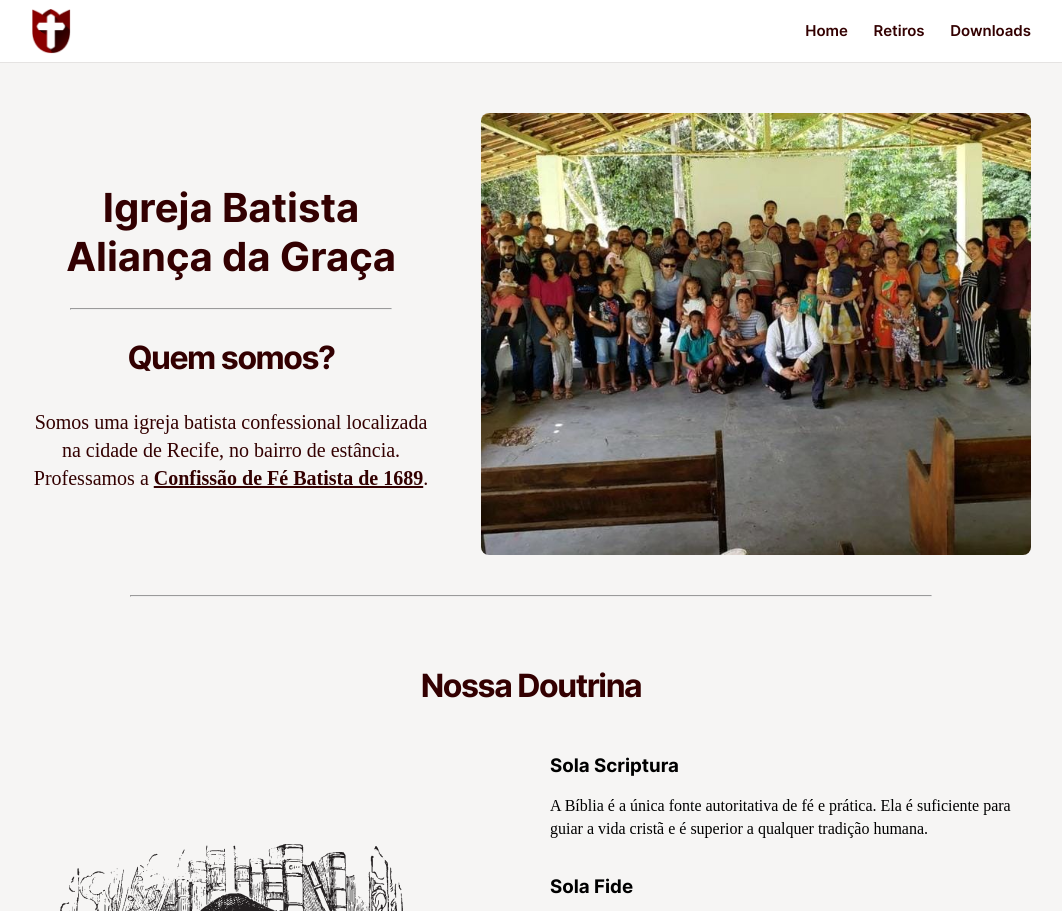
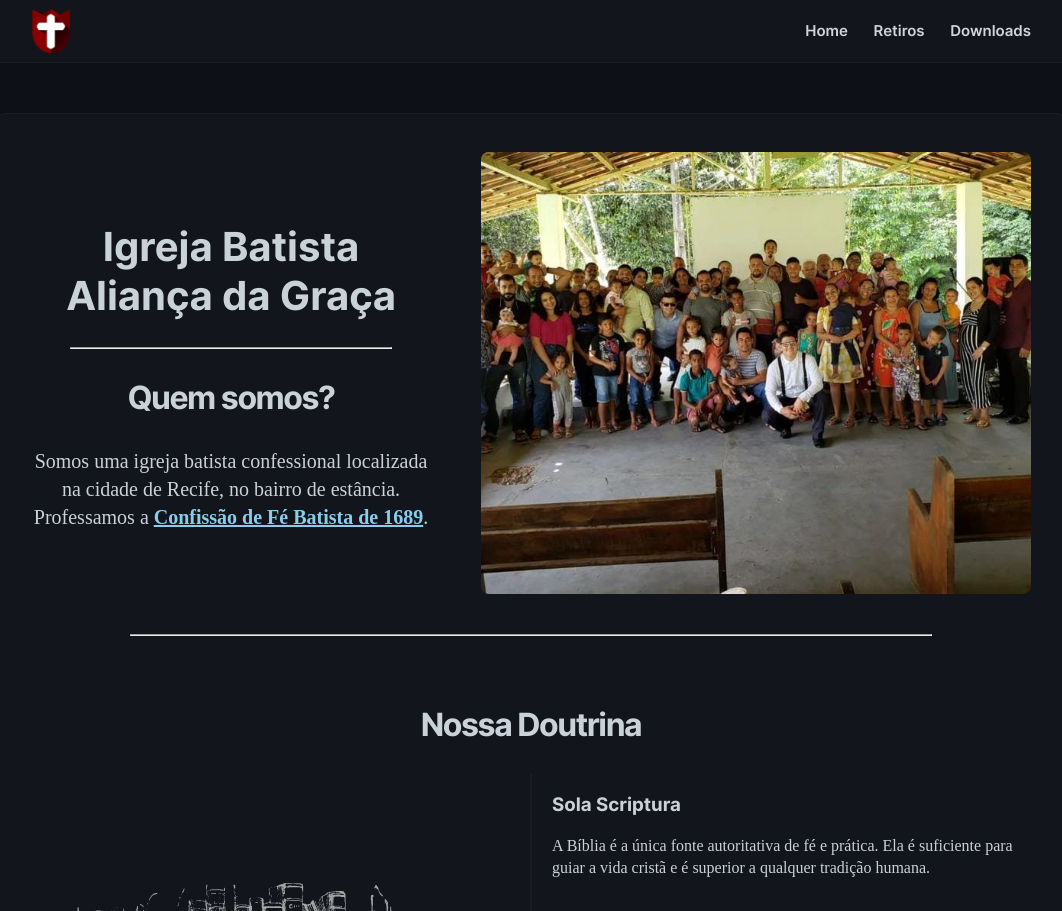
Before and after one commit to ibag-recife/ibag, a plain HTML site: page index.html in a window 1280 px wide. Shown: the top 911 px of the page, without its empty margins (109-1171 px from the left). Drawn offline with Linux system fonts and the dark colour scheme.

Commit message:
Adds dark mode

```diff
--- a/style.css
+++ b/style.css
@@ -179,9 +179,18 @@ main {
     display: flex;
     flex-direction: column;
     justify-content: space-between;
+    background-color: white;
     width: 1000px;
     max-width: 90%;
     margin: 50px auto;
+    padding-top: 3vw;
+    padding-right: 3vw;
+    padding-bottom: 3vw;
+    padding-left: 3vw;
+    border-style: solid;
+    border-width: 1px;
+    border-color: #E5E3E2ff;
+    border-radius: 15px;
     gap: 2rem;
 }
 
@@ -277,6 +286,10 @@ nav {
     justify-content: space-between;
 }
 
+.doctrine {
+    color: #000000;
+}
+
 .doctrine h2 {
     text-align: center;
 }
@@ -284,7 +297,6 @@ nav {
 .protestant, .calvinist, .reformed {
     display: flex;
     justify-content: space-between;
-    color: #000000;
 }
 
 .calvinist {
@@ -314,7 +326,7 @@ nav {
 }
 
 .bar {
-    min-height: 2px;
+    min-width: 2px;
 }
 
 .emptybar {
@@ -339,11 +351,11 @@ nav {
 }
 
 .downloads .content {
-    text-align: center;
+    text-align: justify;
 }
 
 .downloads {
-    align-items: center;
+    align-items: justify;
 }
 
 .left {
@@ -504,7 +516,7 @@ nav {
 @media only screen and (max-width: 620px) {
     main {
 	margin: 20px auto;
-	max-width: 90%;
+	max-width: 85%;
     }
 
     .imagem-igreja {
@@ -519,3 +531,56 @@ nav {
 	width: 100%;
     }
 }
+
+/* styles */
+@media (prefers-color-scheme: dark) {
+    body {
+        color: #C9D1D9;
+        background-color: #0D1117;
+    }
+
+    header {
+	border-color: rgba(91, 91, 92, 0.10);
+    }
+
+    a {
+        color: skyblue;
+    }
+
+    hr {
+        color: #C9D1D9;
+    }
+
+    main {
+        border: 0.01rem solid rgba(91, 91, 92, 0.10);
+        background-color: #12151b;
+    }
+
+    .doctrine {
+        color: #C9D1D9;
+    }
+
+    .doctrine img {
+	filter: invert(70%);
+    }
+
+    .emptybar {
+	background-color: rgba(91, 91, 92, 0.10);
+    }
+
+    .card:hover .filledbar {
+	background-color: #C9D1D9;
+    }
+
+    header a {
+        color: #d1d5db;
+    }
+
+    header, footer {
+        background-color: #12151b;
+    }
+
+    footer {
+	border-color: rgba(91, 91, 92, 0.10);
+    }
+}
```
Also changed, not shown: pages/downloads.html (+5 -5 lines).
